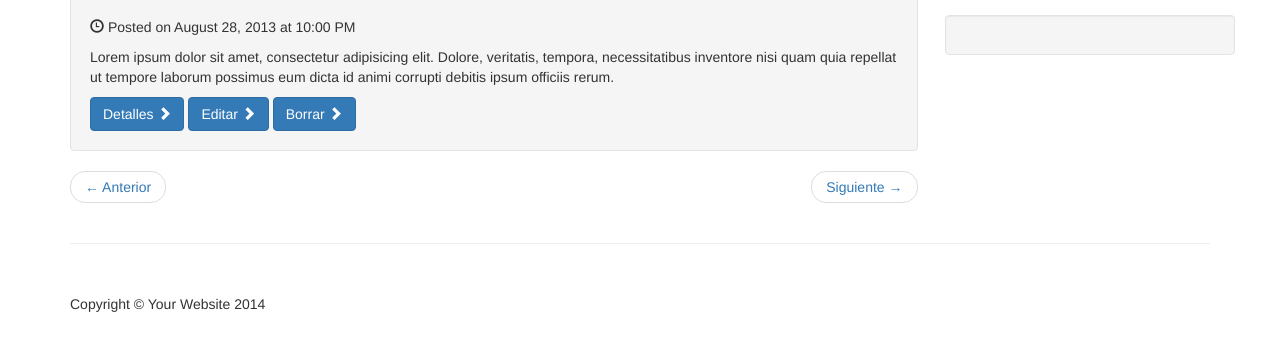
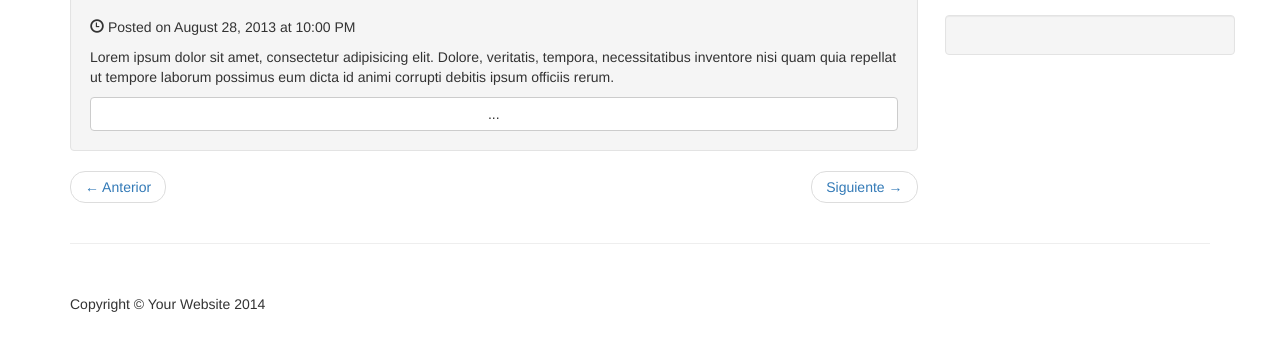
Before and after one commit to tano14/arrui, a plain HTML site: page app/index.html in a window 1280 px wide. Shown: the part 295-646 px from the top of the page. Drawn offline with Linux system fonts and the light colour scheme.

Commit message:
boton y funcionalidad de ver mas en la ficha

```diff
--- a/app/css/blog-home.css
+++ b/app/css/blog-home.css
@@ -20,3 +20,7 @@ footer {
 .centered {
     text-align: center;
 }
+
+.btnVerMas{
+    margin-top: 10px;
+}
--- a/app/index.html
+++ b/app/index.html
@@ -71,6 +71,8 @@
 <script src="js/vendor/angular.min.js"></script>
 <!-- Bootstrap Core JavaScript -->
 <script src="js/vendor/bootstrap.min.js"></script>
+
+<script src="js/startup.js"></script>
 </body>
 
 </html>
--- /dev/null
+++ b/app/js/startup.js
@@ -0,0 +1,7 @@
+/**
+ * Created by Agustin on 21/08/2016.
+ */
+/** js para funcionalidades generales. Reubicar funcionalidades donde corresponda cuando existan los demas ficheros js */
+function verMas(){
+    $(".btnsFichas").toggleClass('hidden show');
+}
--- a/app/views/fichas.html
+++ b/app/views/fichas.html
@@ -24,14 +24,17 @@
                 <p>Lorem ipsum dolor sit amet, consectetur adipisicing elit. Dolore, veritatis, tempora, necessitatibus
                     inventore nisi quam quia repellat ut tempore laborum possimus eum dicta id animi corrupti debitis
                     ipsum officiis rerum.</p>
-
+                <div class="hidden btnsFichas">
                     <a class="btn btn-primary" href="#">Detalles <span
                             class="glyphicon glyphicon-chevron-right"></span></a>
                     <a class="btn btn-primary" href="#">Editar <span
                             class="glyphicon glyphicon-chevron-right"></span></a>
                     <a class="btn btn-primary" href="#">Borrar <span
                             class="glyphicon glyphicon-chevron-right"></span></a>
-
+                </div>
+                <div class="centered btnVerMas">
+                    <button class="btn btn-default" style="width: 100%" onclick="verMas()">...</button>
+                </div>
             </div>
 
 
```
Lines whose indentation alone changed are shown as unchanged.
